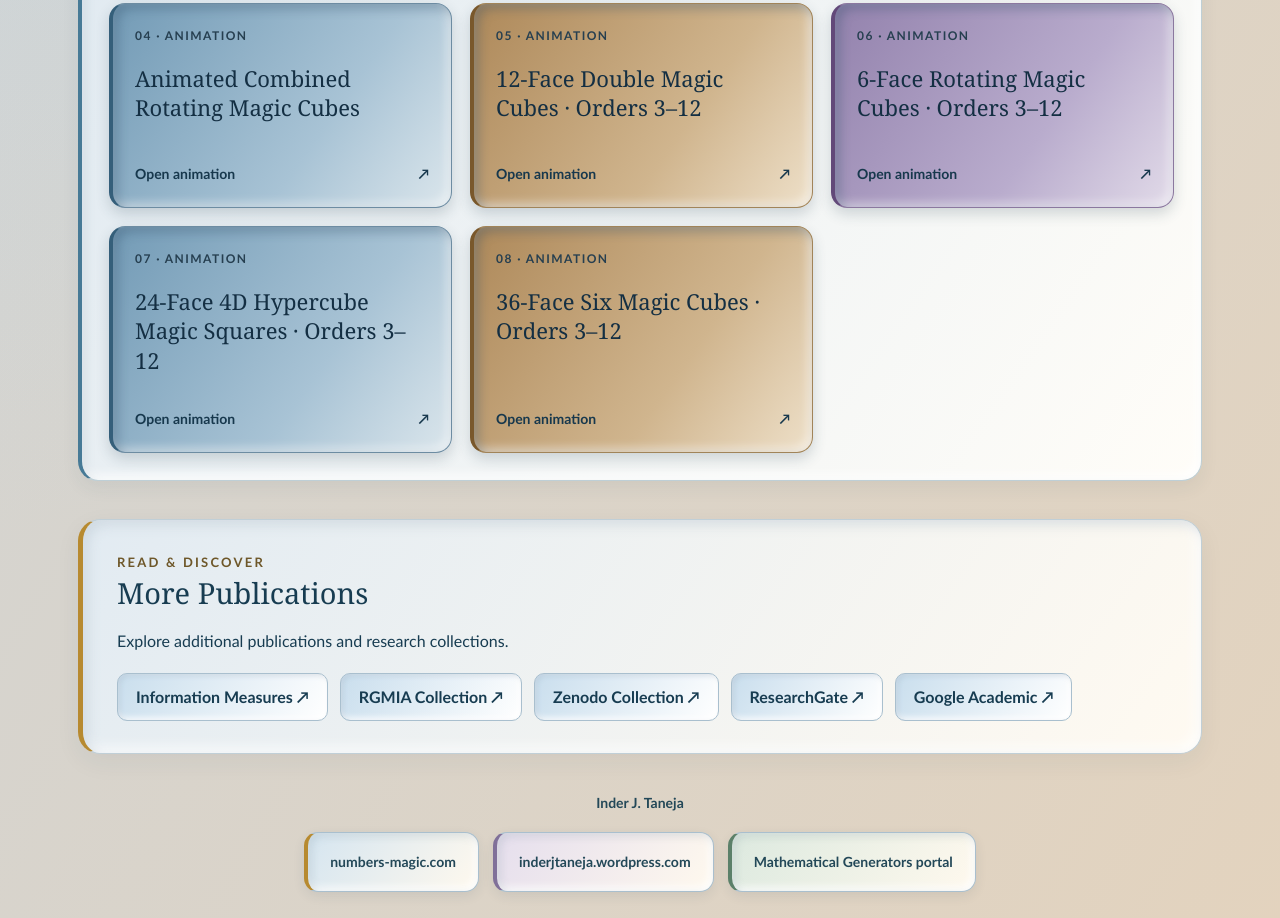
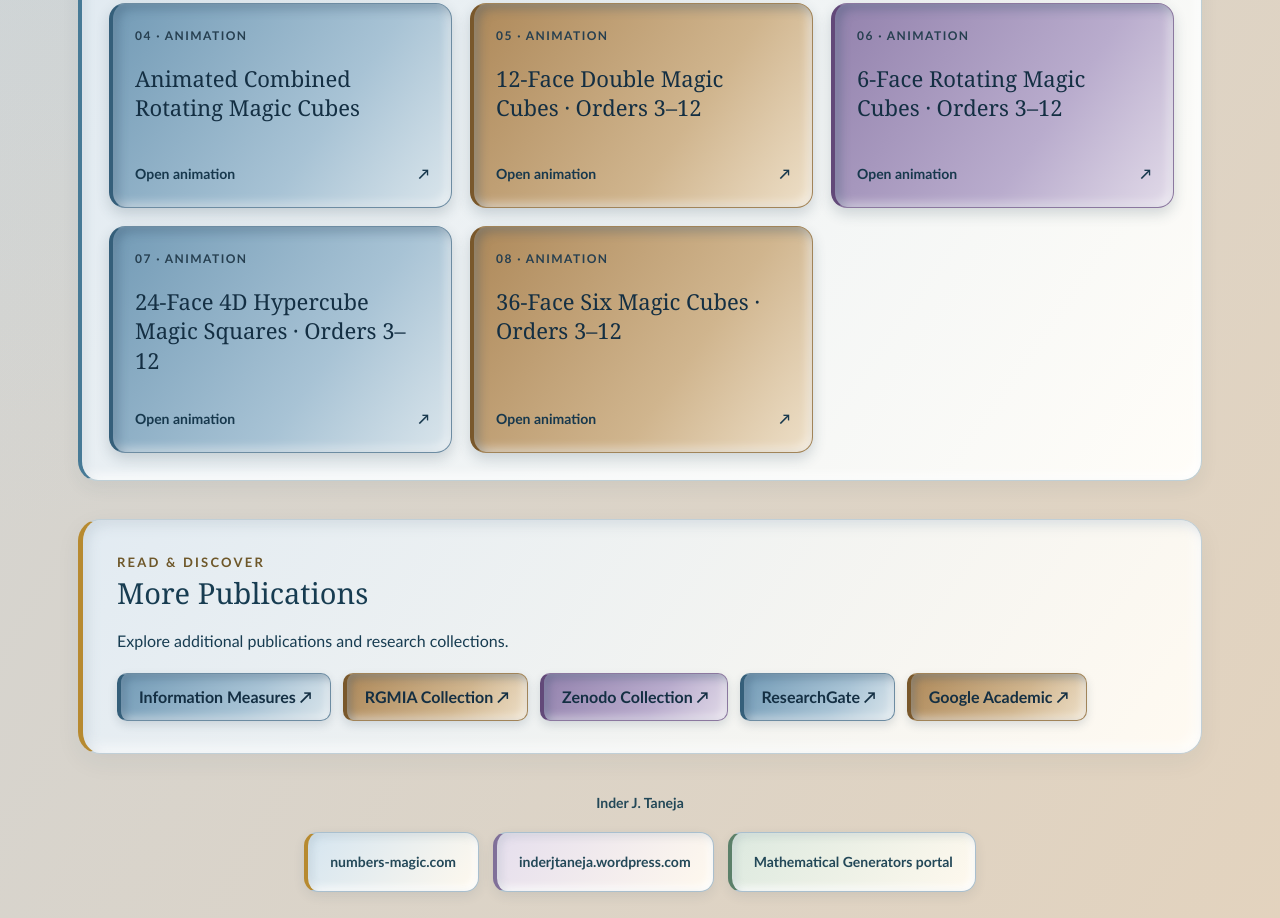
Before and after one commit to Ijtaneja/Ijtaneja.github.io, a plain HTML site: page index.html in a window 1280 px wide. Shown: the part 1742-2660 px from the top of the page. Drawn offline with Linux system fonts and the light colour scheme.

Commit message:
Darken all seven publication link cards to match animation card gradients

```diff
--- a/index.html
+++ b/index.html
@@ -19,6 +19,12 @@ header{grid-template-columns:minmax(0,1fr) 280px;min-height:330px}.motif{text-al
 .animation-card:nth-child(3n+2){background:linear-gradient(125deg,#ae895a 0%,#d0b58e 62%,#eee0c9 100%);border-color:#a18459;border-left-color:#79582c}
 .animation-card:nth-child(3n){background:linear-gradient(125deg,#9382ad 0%,#b9accd 62%,#e2dbe9 100%);border-color:#8b789f;border-left-color:#624979}
 .animation-card .number{color:#263f50}.animation-card h4{color:#142f43}.animation-card .open{color:#17384d}.animation-card:hover{border-color:#304e65;box-shadow:inset 5px 5px 11px #304f6a55,inset -4px -4px 10px #ffffff80,0 8px 18px #243f5040}
+
+/* Publication links: deeper gradients matching the animation cards. */
+.publication-links a{color:#142f43;background:linear-gradient(125deg,#739bb6 0%,#a8c3d5 62%,#dbe6ec 100%);border:1px solid #6d8ca2;border-left:4px solid #355f7a;box-shadow:inset 4px 4px 9px #304f6a55,inset -3px -3px 8px #ffffff80,0 4px 10px #243f5026}
+.publication-links a:nth-child(3n+2){background:linear-gradient(125deg,#ae895a 0%,#d0b58e 62%,#eee0c9 100%);border-color:#a18459;border-left-color:#79582c}
+.publication-links a:nth-child(3n){background:linear-gradient(125deg,#9382ad 0%,#b9accd 62%,#e2dbe9 100%);border-color:#8b789f;border-left-color:#624979}
+.publication-links a:hover{border-color:#304e65;box-shadow:inset 4px 4px 9px #304f6a55,inset -3px -3px 8px #ffffff80,0 6px 14px #243f5038}
 </style>
 </head>
 <body>
```
